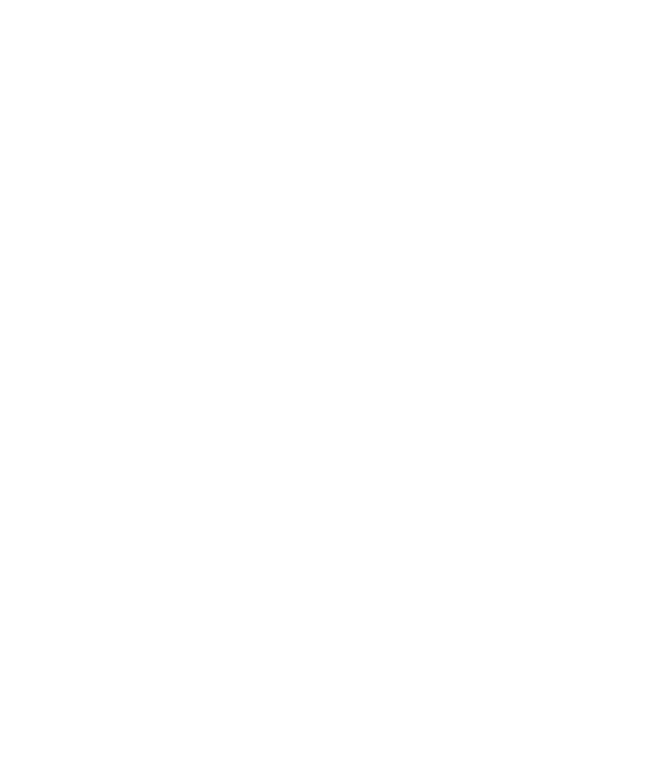
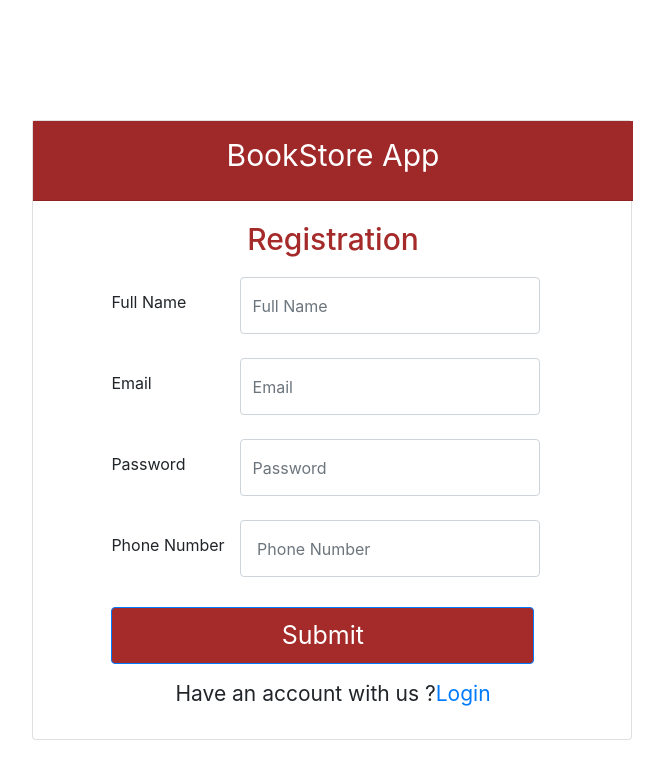
Before and after one commit to vidyadhar1997/BookStoreProject, a React app: page /signup in a window 1280 px wide. Shown: the top 776 px of the page, without its empty margins (308-972 px from the left). Built offline with nearby package versions, Linux system fonts and the light colour scheme; the HTML template or start-up script is replaced by a standard one.

Commit message:
[vidyadhar hudge]Add:Routing for login and registration pages

```diff
--- a/src/App.js
+++ b/src/App.js
@@ -11,7 +11,7 @@ function App() {
        <Router>
         <Switch>
             <Route path="/login" component={Login} exact={true} />
-            <Route path="/register" component={Registration} exact={true} />
+            <Route path="/signup" component={Registration} exact={true} />
             {/* <Route path="/register" component={Registration} exact={true} /> */}
         </Switch>
         </Router>
--- a/src/pages/Login/Login.jsx
+++ b/src/pages/Login/Login.jsx
@@ -5,8 +5,14 @@ import "../Login/Login.scss"
 import 'bootstrap/dist/css/bootstrap.css';
 import Form from 'react-bootstrap/Form'
 import { Col } from 'react-bootstrap';
+import { useHistory } from 'react-router-dom';
 
 export default function Login() {
+
+    const history=useHistory();
+   const handleSignUP=()=>{
+    history.push('/signup');
+    }
     return (
         <div className="HomeContainer">
             <Card className="card">
@@ -42,7 +48,7 @@ export default function Login() {
                             <label>Dont have an account with us?</label>
                         </div>
                         <div className="Buttons">
-                            <Button>SignUp</Button>
+                            <Button onClick={handleSignUP}>SignUp</Button>
                         </div>
                     </div>
                 </Card.Body>
--- a/src/pages/Registration/Registration.jsx
+++ b/src/pages/Registration/Registration.jsx
@@ -5,9 +5,19 @@ import 'bootstrap/dist/css/bootstrap.css';
 import Form from 'react-bootstrap/Form'
 import { Col } from 'react-bootstrap';
 import "../Registration/Registration.scss"
-import { Link } from 'react-router-dom';
+import { Link, useHistory } from 'react-router-dom';
 
 export default function Registration() {
+
+    const history=useHistory();
+    const handleLogin=()=>{
+     history.push('/login');
+     }
+
+     const historys=useHistory();
+     const handleSubmit=()=>{
+        historys.push('/login');
+     }
 
     return (
         <div className="HomeContainers">
@@ -56,11 +66,11 @@ export default function Registration() {
                             </Col>
                         </div>
                         <div className="Buttons">
-                            <Button>Submit</Button>
+                            <Button onClick={handleSubmit}>Submit</Button>
                         </div>
                         <div className="Links">
                         <label htmlFor="ask" id="askForLogin">Have an account with us ?
-                        <Link>Login</Link></label>
+                        <Link onClick={handleLogin}>Login</Link></label>
                         </div>
                     </div>
                 </Card.Body>
```
